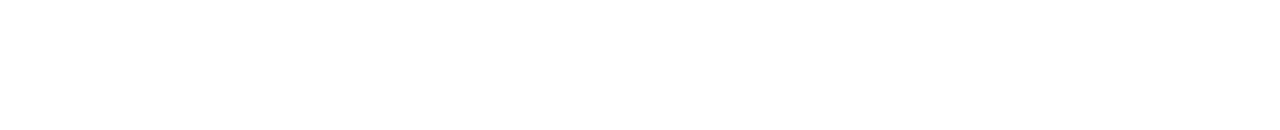
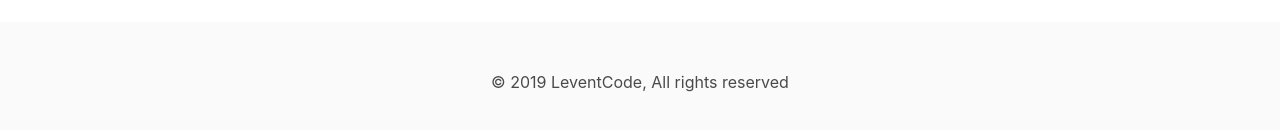
Before and after one commit to LeventDemir/LeventCode, a Nuxt app: page / in a window 1280 px wide. Shown: the part 1650-1780 px from the top of the page. Before the commit the page ends 1588 px from the top, so only its background shows below. Built offline with nearby package versions, Linux system fonts and the light colour scheme.

Commit message:
Footer component created

```diff
--- /dev/null
+++ b/components/footer.vue
@@ -0,0 +1,7 @@
+<template>
+  <footer class="footer">
+    <div class="content has-text-centered">
+      <p>© 2019 LeventCode, All rights reserved</p>
+    </div>
+  </footer>
+</template>
--- a/layouts/default.vue
+++ b/layouts/default.vue
@@ -7,14 +7,22 @@
     <br />
 
     <nuxt />
+
+    <br />
+    <br />
+    <br />
+    <br />
+
+    <Footer />
   </div>
 </template>
 
 
 <script>
 import Navbar from "@/components/navbar";
+import Footer from "@/components/footer";
 
 export default {
-  components: { Navbar }
+  components: { Navbar, Footer }
 };
 </script>
```
